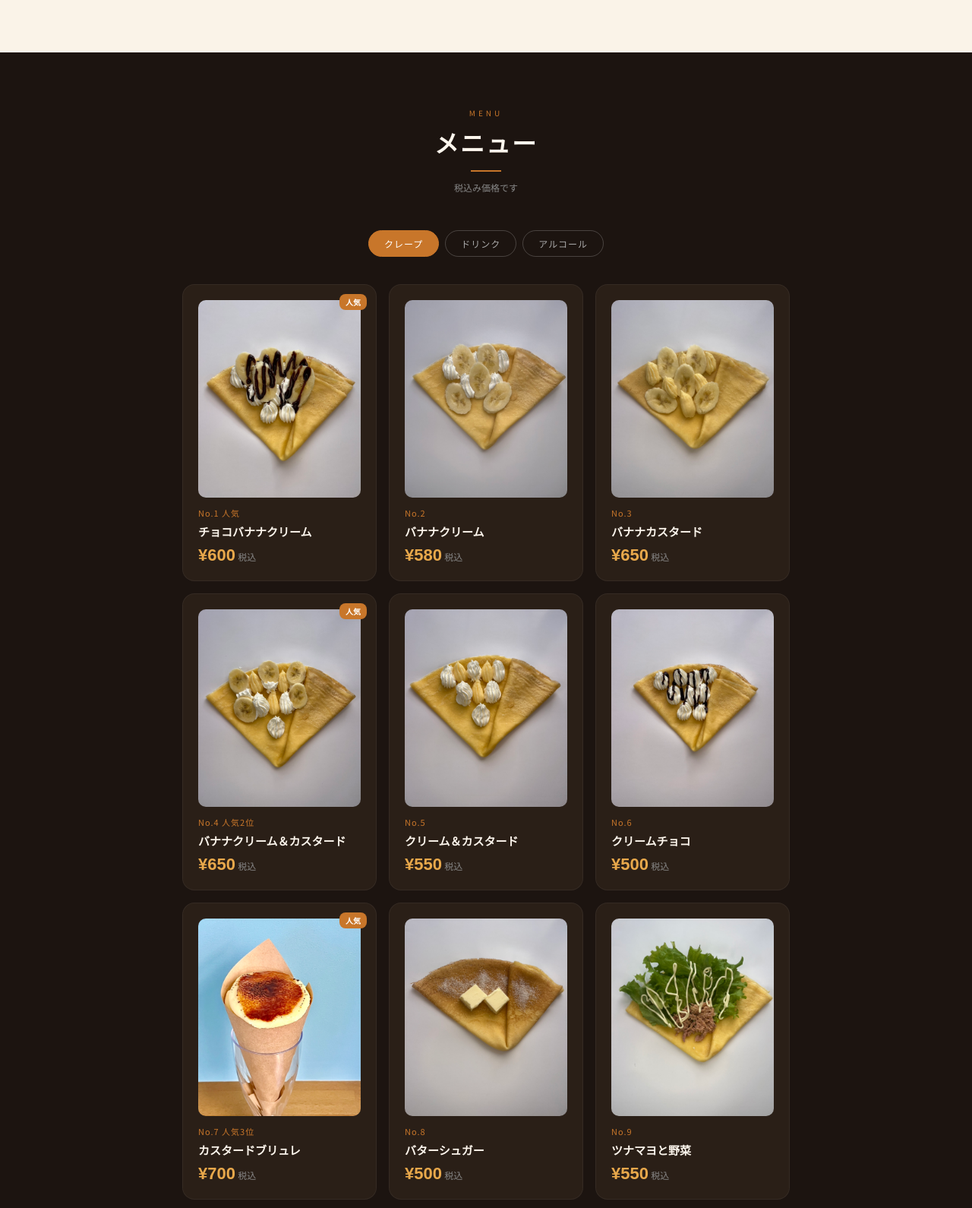
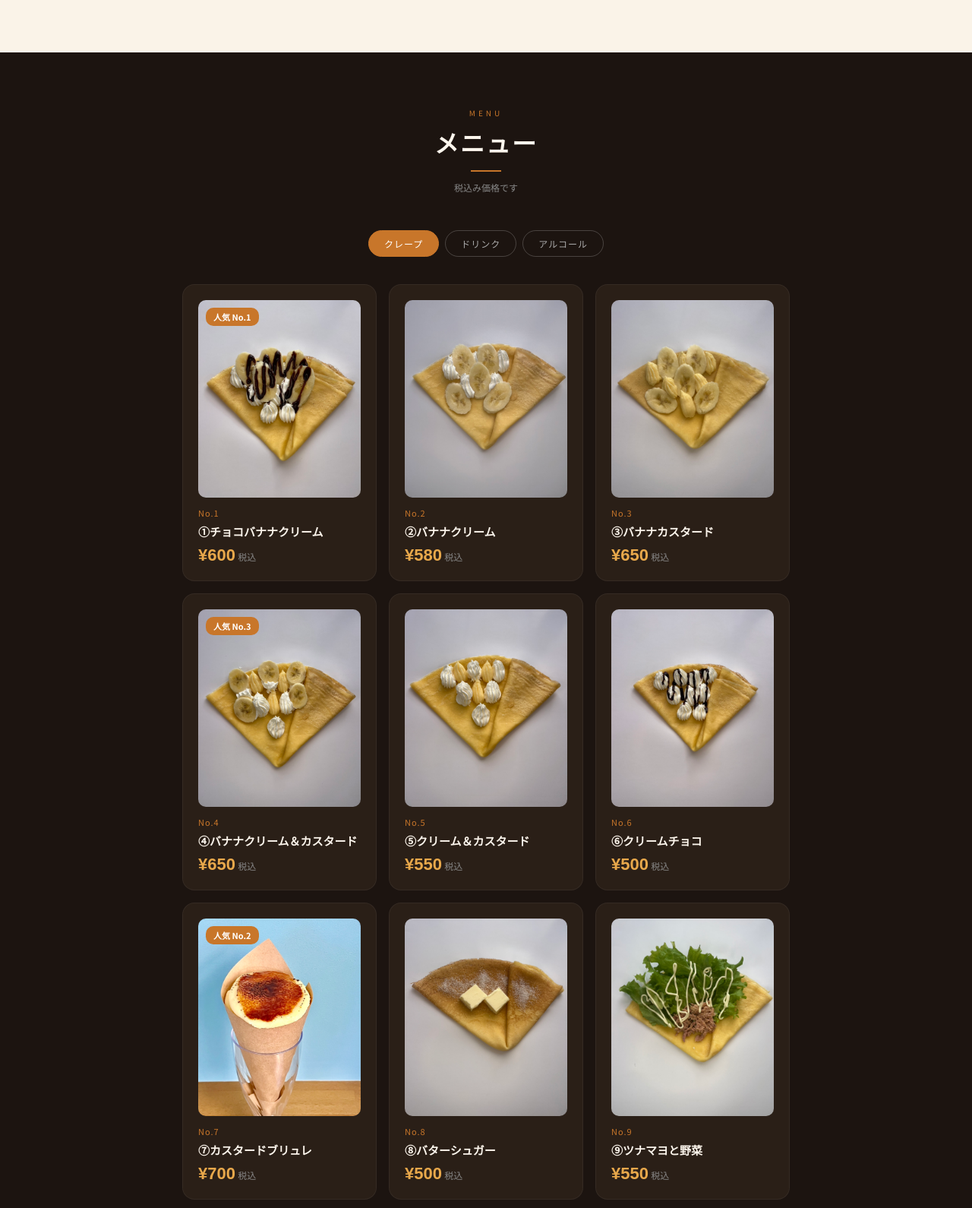
Before and after one commit to ka2kichig-star/rodjiura, a plain HTML site: page index.html in a window 1280 px wide. Shown: the part 1207-2797 px from the top of the page at 76% size. Drawn offline with Linux system fonts and the light colour scheme; no server answers; a web font is replaced by a local one.

Commit message:
Update index.html

```diff
--- a/index.html
+++ b/index.html
@@ -234,7 +234,7 @@ footer p{font-size:11px;color:#666;margin-top:16px;}
 <nav>
   <div class="nav-logo">
     クレープ ろじうら
-    <small>CREPE ROJIURA</small>
+    <small>CREPE RODJIURA</small>
   </div>
   <div class="nav-links">
     <a href="#menu">メニュー</a>
@@ -247,7 +247,7 @@ footer p{font-size:11px;color:#666;margin-top:16px;}
 <div class="hero">
   <div class="hero-badge">🥞 越谷市南町の路地裏クレープ</div>
   <h1>クレープ<br>ろじうら</h1>
-  <div class="hero-en">CREPE ROJIURA</div>
+  <div class="hero-en">CREPE RODJIURA</div>
   <p class="hero-desc">注文を受けてから1枚ずつ丁寧に焼き上げる、<br>こだわりのクレープをどうぞ。</p>
   <div class="hero-btns">
     <a class="btn-main" href="#menu">メニューを見る</a>
@@ -328,75 +328,90 @@ footer p{font-size:11px;color:#666;margin-top:16px;}
 
     <div class="menu-panel active" id="tab-crepe">
       <div class="menu-grid" id="crepe-grid">
-        <div class="menu-card popular">
-          <img src="IMG_2295.jpeg" class="menu-card-img" alt="チョコバナナクリーム">
-          <div class="menu-num">No.1 人気</div>
-          <div class="menu-name">チョコバナナクリーム</div>
+        <div class="menu-card">
+          <div style="position:relative;">
+            <img src="IMG_2295.jpeg" class="menu-card-img" alt="チョコバナナクリーム">
+            <div style="position:absolute;top:10px;left:10px;background:var(--caramel);color:#fff;font-size:11px;font-weight:700;padding:4px 10px;border-radius:10px;">人気 No.1</div>
+          </div>
+          <div class="menu-num">No.1</div>
+          <div class="menu-name">①チョコバナナクリーム</div>
           <div class="menu-price">¥600<small> 税込</small></div>
         </div>
         <div class="menu-card">
           <img src="IMG_2311.jpeg" class="menu-card-img" alt="バナナクリーム">
           <div class="menu-num">No.2</div>
-          <div class="menu-name">バナナクリーム</div>
+          <div class="menu-name">②バナナクリーム</div>
           <div class="menu-price">¥580<small> 税込</small></div>
         </div>
         <div class="menu-card">
           <img src="IMG_2293.jpeg" class="menu-card-img" alt="バナナカスタード">
           <div class="menu-num">No.3</div>
-          <div class="menu-name">バナナカスタード</div>
+          <div class="menu-name">③バナナカスタード</div>
           <div class="menu-price">¥650<small> 税込</small></div>
         </div>
-        <div class="menu-card popular">
-          <img src="IMG_2294.jpeg" class="menu-card-img" alt="バナナクリーム＆カスタード">
-          <div class="menu-num">No.4 人気2位</div>
-          <div class="menu-name">バナナクリーム＆カスタード</div>
+        <div class="menu-card">
+          <div style="position:relative;">
+            <img src="IMG_2294.jpeg" class="menu-card-img" alt="バナナクリーム＆カスタード">
+            <div style="position:absolute;top:10px;left:10px;background:var(--caramel);color:#fff;font-size:11px;font-weight:700;padding:4px 10px;border-radius:10px;">人気 No.3</div>
+          </div>
+          <div class="menu-num">No.4</div>
+          <div class="menu-name">④バナナクリーム＆カスタード</div>
           <div class="menu-price">¥650<small> 税込</small></div>
         </div>
         <div class="menu-card">
           <img src="IMG_2297.jpeg" class="menu-card-img" alt="クリーム＆カスタード">
           <div class="menu-num">No.5</div>
-          <div class="menu-name">クリーム＆カスタード</div>
+          <div class="menu-name">⑤クリーム＆カスタード</div>
           <div class="menu-price">¥550<small> 税込</small></div>
         </div>
         <div class="menu-card">
           <img src="IMG_2296.jpeg" class="menu-card-img" alt="クリームチョコ">
           <div class="menu-num">No.6</div>
-          <div class="menu-name">クリームチョコ</div>
+          <div class="menu-name">⑥クリームチョコ</div>
           <div class="menu-price">¥500<small> 税込</small></div>
         </div>
-        <div class="menu-card popular">
-          <img src="IMG_2288.jpeg" class="menu-card-img" alt="カスタードブリュレ">
-          <div class="menu-num">No.7 人気3位</div>
-          <div class="menu-name">カスタードブリュレ</div>
+        <div class="menu-card">
+          <div style="position:relative;">
+            <img src="IMG_2288.jpeg" class="menu-card-img" alt="カスタードブリュレ">
+            <div style="position:absolute;top:10px;left:10px;background:var(--caramel);color:#fff;font-size:11px;font-weight:700;padding:4px 10px;border-radius:10px;">人気 No.2</div>
+          </div>
+          <div class="menu-num">No.7</div>
+          <div class="menu-name">⑦カスタードブリュレ</div>
           <div class="menu-price">¥700<small> 税込</small></div>
         </div>
         <div class="menu-card">
           <img src="IMG_2292.jpeg" class="menu-card-img" alt="バターシュガー">
           <div class="menu-num">No.8</div>
-          <div class="menu-name">バターシュガー</div>
+          <div class="menu-name">⑧バターシュガー</div>
           <div class="menu-price">¥500<small> 税込</small></div>
         </div>
         <div class="menu-card">
           <img src="IMG_2291.jpeg" class="menu-card-img" alt="ツナマヨと野菜">
           <div class="menu-num">No.9</div>
-          <div class="menu-name">ツナマヨと野菜</div>
+          <div class="menu-name">⑨ツナマヨと野菜</div>
           <div class="menu-price">¥550<small> 税込</small></div>
         </div>
         <div class="menu-card">
           <img src="IMG_2290.jpeg" class="menu-card-img" alt="チーズハムマヨと野菜">
           <div class="menu-num">No.10</div>
-          <div class="menu-name">チーズハムマヨと野菜</div>
+          <div class="menu-name">⑩チーズハムマヨと野菜</div>
           <div class="menu-price">¥600<small> 税込</small></div>
         </div>
-        <div class="menu-card new-item">
-          <img src="IMG_2289.jpeg" class="menu-card-img" alt="マロンモンブランクリーム">
-          <div class="menu-num">No.11 NEW</div>
-          <div class="menu-name">マロンモンブランクリーム</div>
+        <div class="menu-card">
+          <div style="position:relative;">
+            <img src="IMG_2289.jpeg" class="menu-card-img" alt="マロンモンブランクリーム">
+            <div style="position:absolute;top:10px;left:10px;background:#e05a2b;color:#fff;font-size:11px;font-weight:700;padding:4px 10px;border-radius:10px;">NEW</div>
+          </div>
+          <div class="menu-num">No.11</div>
+          <div class="menu-name">⑪マロンモンブランクリーム</div>
           <div class="menu-price">¥700<small> 税込</small></div>
         </div>
-        <div class="menu-card limited">
-          <img src="IMG_2287.jpeg" class="menu-card-img" alt="いちごチョコクレープ">
-          <div class="menu-num">季節限定</div>
+        <div class="menu-card">
+          <div style="position:relative;">
+            <img src="IMG_2287.jpeg" class="menu-card-img" alt="いちごチョコクレープ">
+            <div style="position:absolute;top:10px;left:10px;background:#c0392b;color:#fff;font-size:11px;font-weight:700;padding:4px 10px;border-radius:10px;">季節限定</div>
+          </div>
+          <div class="menu-num"></div>
           <div class="menu-name">いちごチョコクレープ</div>
           <div class="menu-price">¥750<small> 税込</small></div>
         </div>
@@ -476,7 +491,7 @@ footer p{font-size:11px;color:#666;margin-top:16px;}
 <footer>
   <div class="footer-logo">
     クレープ ろじうら
-    <small>CREPE ROJIURA / KOSHIGAYA</small>
+    <small>CREPE RODJIURA / KOSHIGAYA</small>
   </div>
   <p>© 2025 クレープ ろじうら. All Rights Reserved.</p>
   <br>
```
